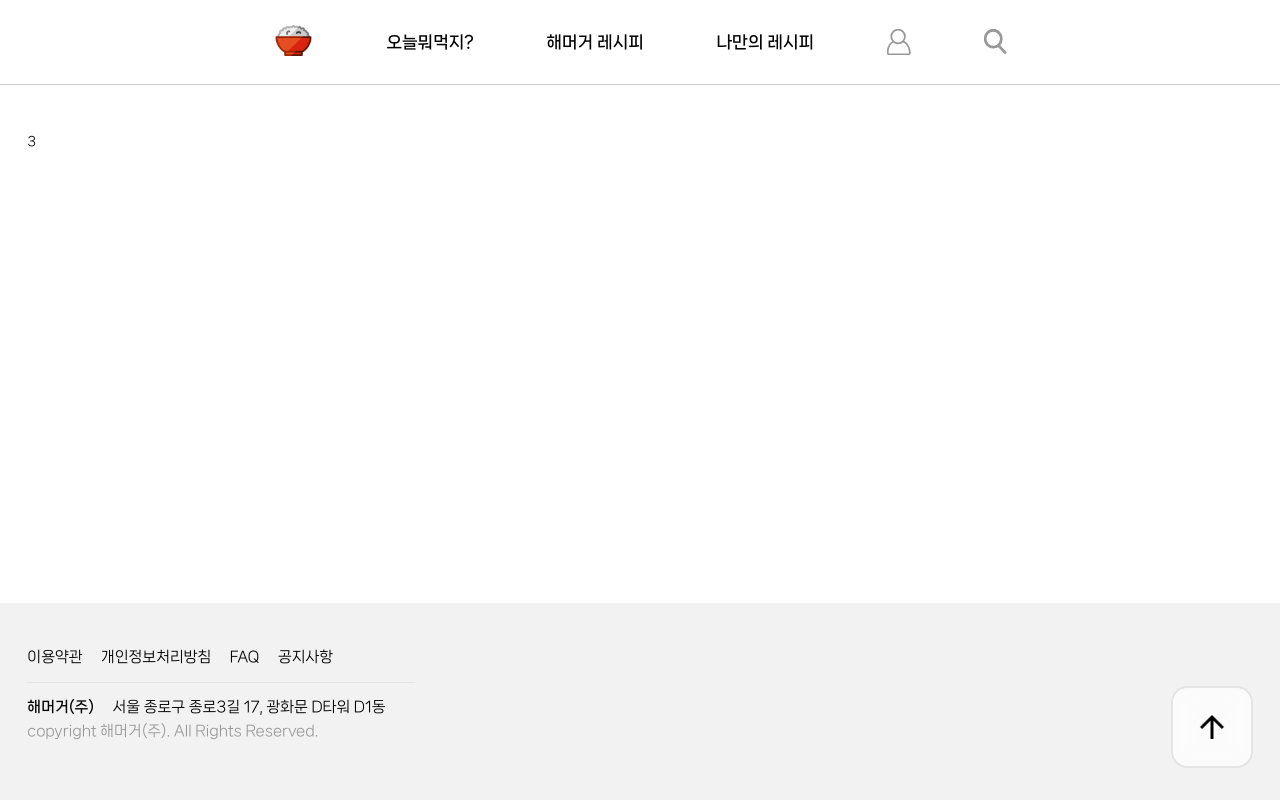
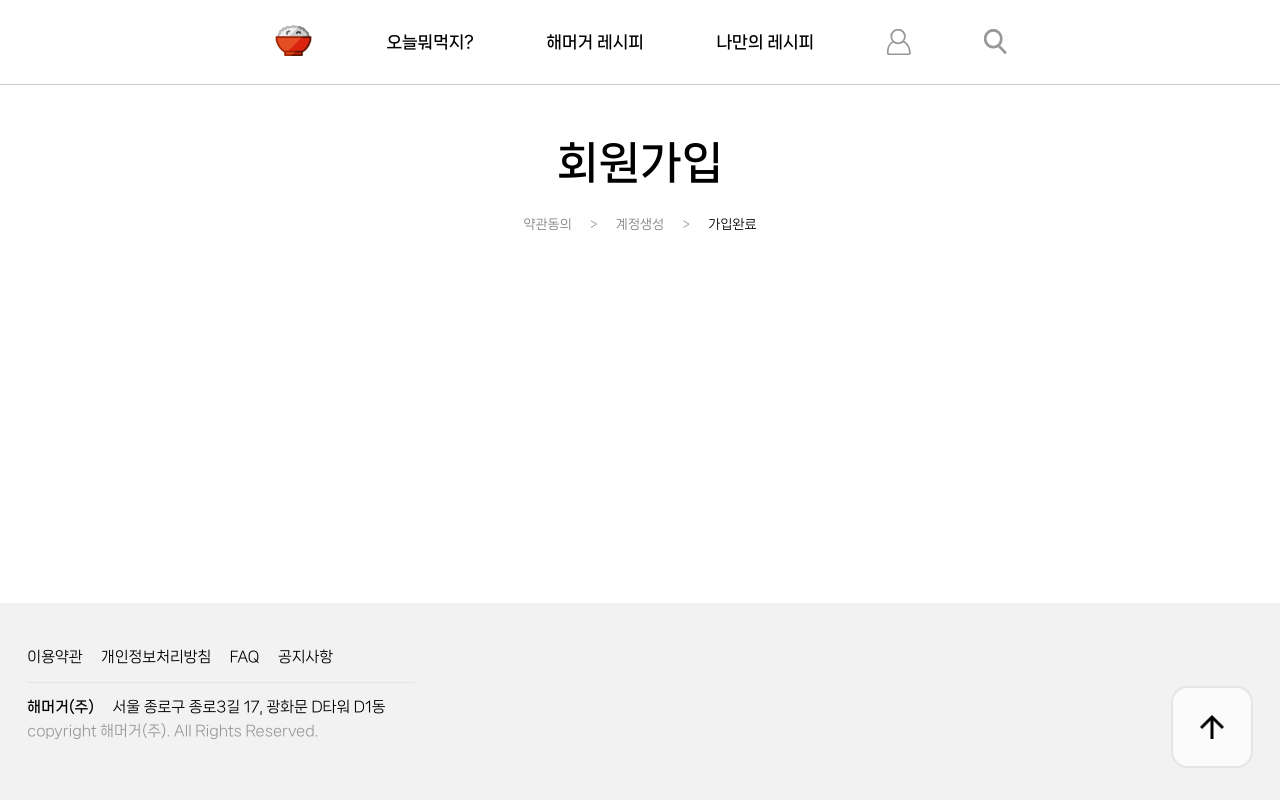
Before and after one commit to FRONTENDSCHOOL9/Hae-meo-geo, a React (Vite) app: page /user/signupStepThree in a window 1280 px wide. Built offline with nearby package versions, Linux system fonts and the light colour scheme; no server answers.

Commit message:
docs. 마크업 추가

```diff
--- a/src/pages/user/SignupStepThree.jsx
+++ b/src/pages/user/SignupStepThree.jsx
@@ -1,7 +1,20 @@
+import { SignupSteps, SignupStepsItem } from "@components/Signup/SignupSteps";
+import Title from "@components/Title/Title";
+import LoginLayout from "@components/login/LoginLayout";
+
 function SignupStepThree(){
   return(
     <>
-     <p>3</p>
+     <LoginLayout>
+        <Title>회원가입</Title>
+
+        <SignupSteps>
+          <SignupStepsItem>약관동의</SignupStepsItem>
+          <SignupStepsItem>계정생성</SignupStepsItem>
+          <SignupStepsItem color="black">가입완료</SignupStepsItem>
+        </SignupSteps>
+
+      </LoginLayout>
     </>
   )
 }
```
